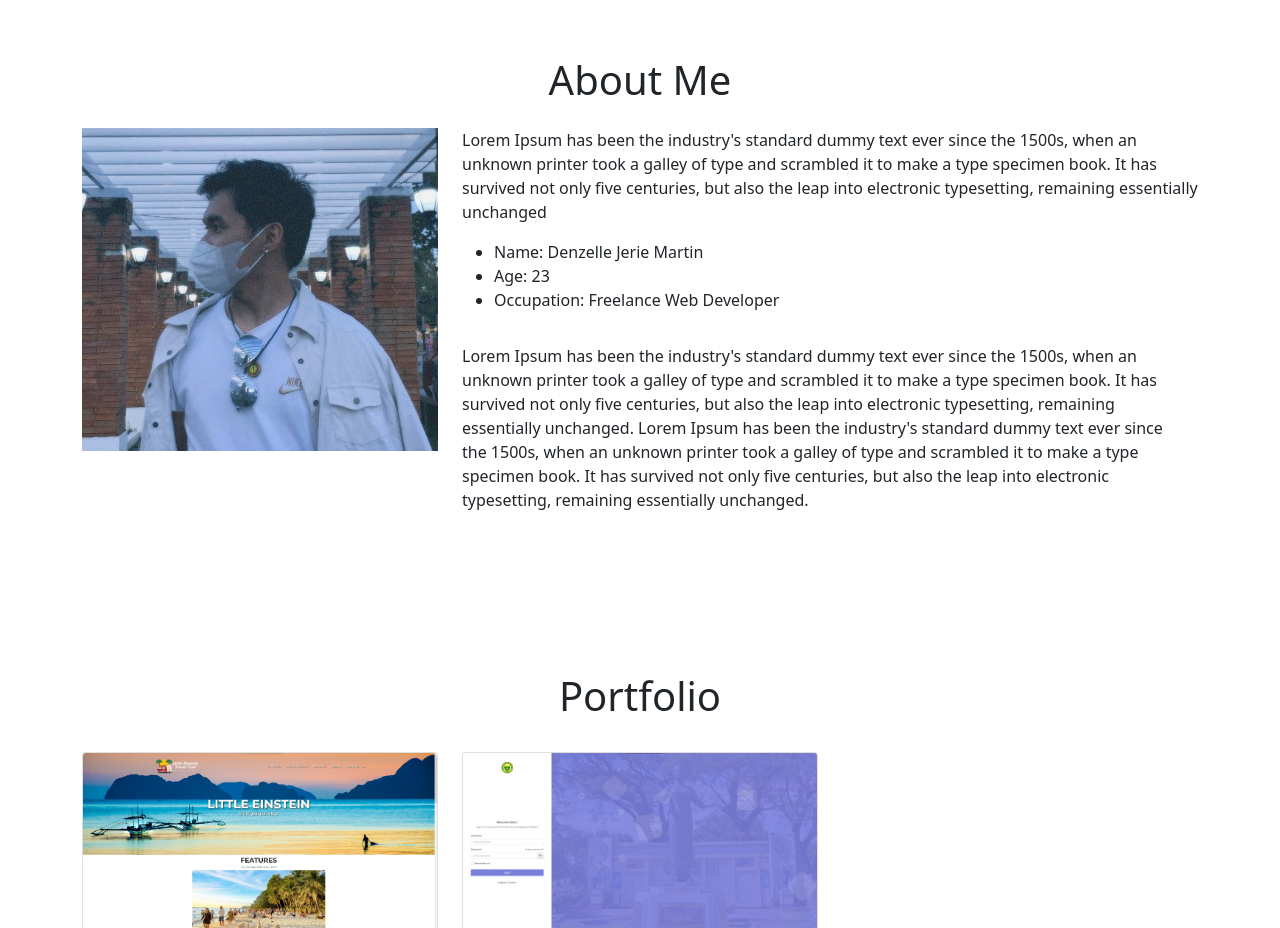
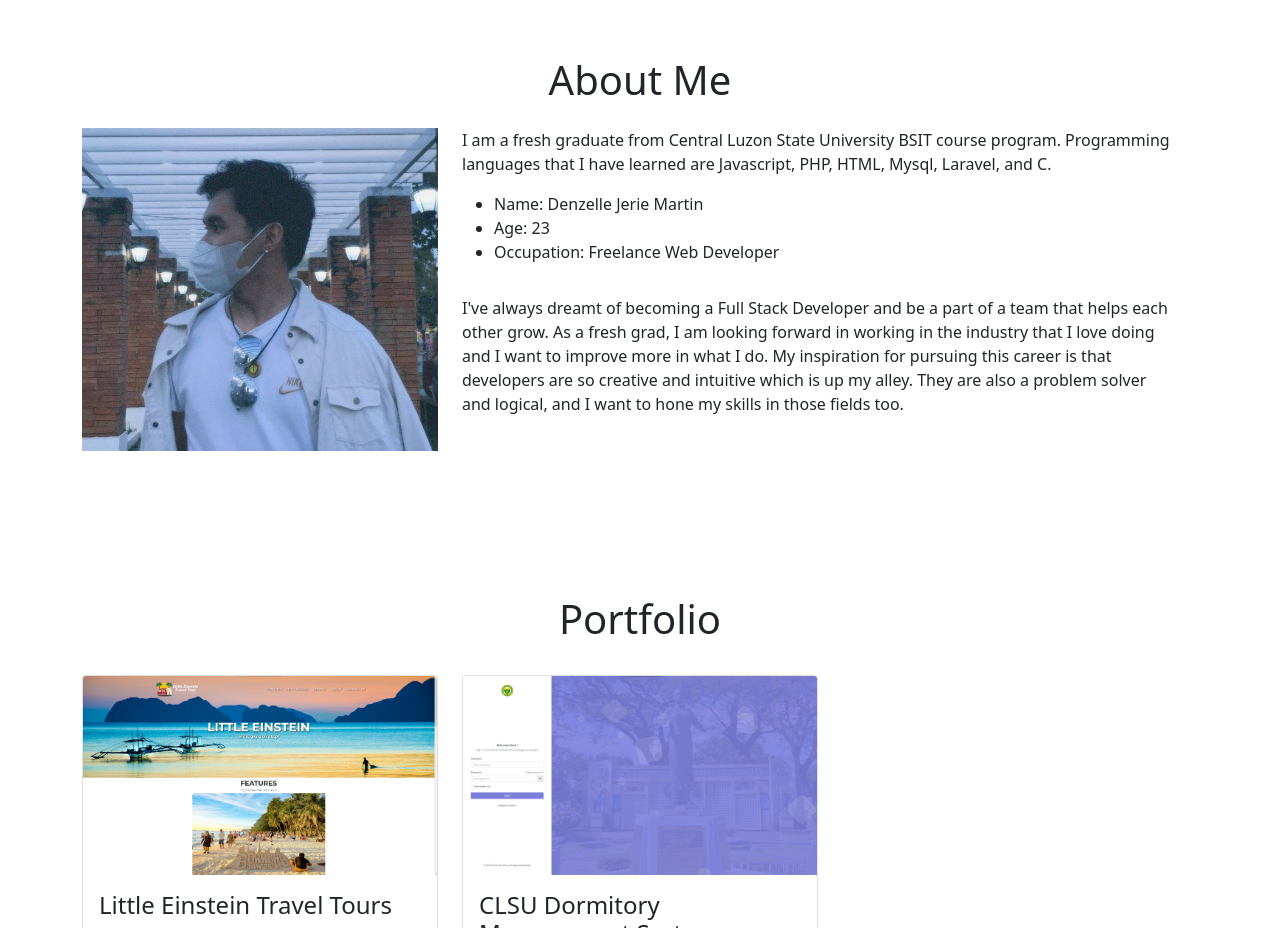
Before and after one commit to blitzwolf07/portfolio, a plain HTML site: page index.html in a window 1280 px wide. Shown: the part 920-1848 px from the top of the page. Drawn offline with nearby package versions, Linux system fonts and the light colour scheme.

Commit message:
Update index.html

```diff
--- a/index.html
+++ b/index.html
@@ -59,8 +59,8 @@
                 </div>
 
                 <div class="col-lg-8">
-                    <p> Lorem Ipsum has been the industry's standard dummy text ever since the 1500s, when an unknown printer took a galley of type and scrambled it to make a type specimen book. It has survived not only five centuries, but also the leap into electronic typesetting, remaining essentially unchanged
-
+                    <p>
+                        I am a fresh graduate from Central Luzon State University BSIT course program. Programming languages that I have learned are Javascript, PHP, HTML, Mysql, Laravel, and C.
                     </p>
                     <div class="row mt-3">
                         <div class="col-md-6">
@@ -72,8 +72,9 @@
                             </ul>
                         </div>
                     <div class="row mt-3">
-                        <p> Lorem Ipsum has been the industry's standard dummy text ever since the 1500s, when an unknown printer took a galley of type and scrambled it to make a type specimen book. It has survived not only five centuries, but also the leap into electronic typesetting, remaining essentially unchanged.
-                            Lorem Ipsum has been the industry's standard dummy text ever since the 1500s, when an unknown printer took a galley of type and scrambled it to make a type specimen book. It has survived not only five centuries, but also the leap into electronic typesetting, remaining essentially unchanged.
+                        <p>
+                            I've always dreamt of becoming a Full Stack Developer and be a part of a team that helps each other grow. As a fresh grad, I am looking forward in working in the industry that I love doing and I want to improve more in what I do.
+                            My inspiration for pursuing this career is that developers are so creative and intuitive which is up my alley. They are also a problem solver and logical, and I want to hone my skills in those fields too.
                         </p>
                     </div>
                 </div>
```
